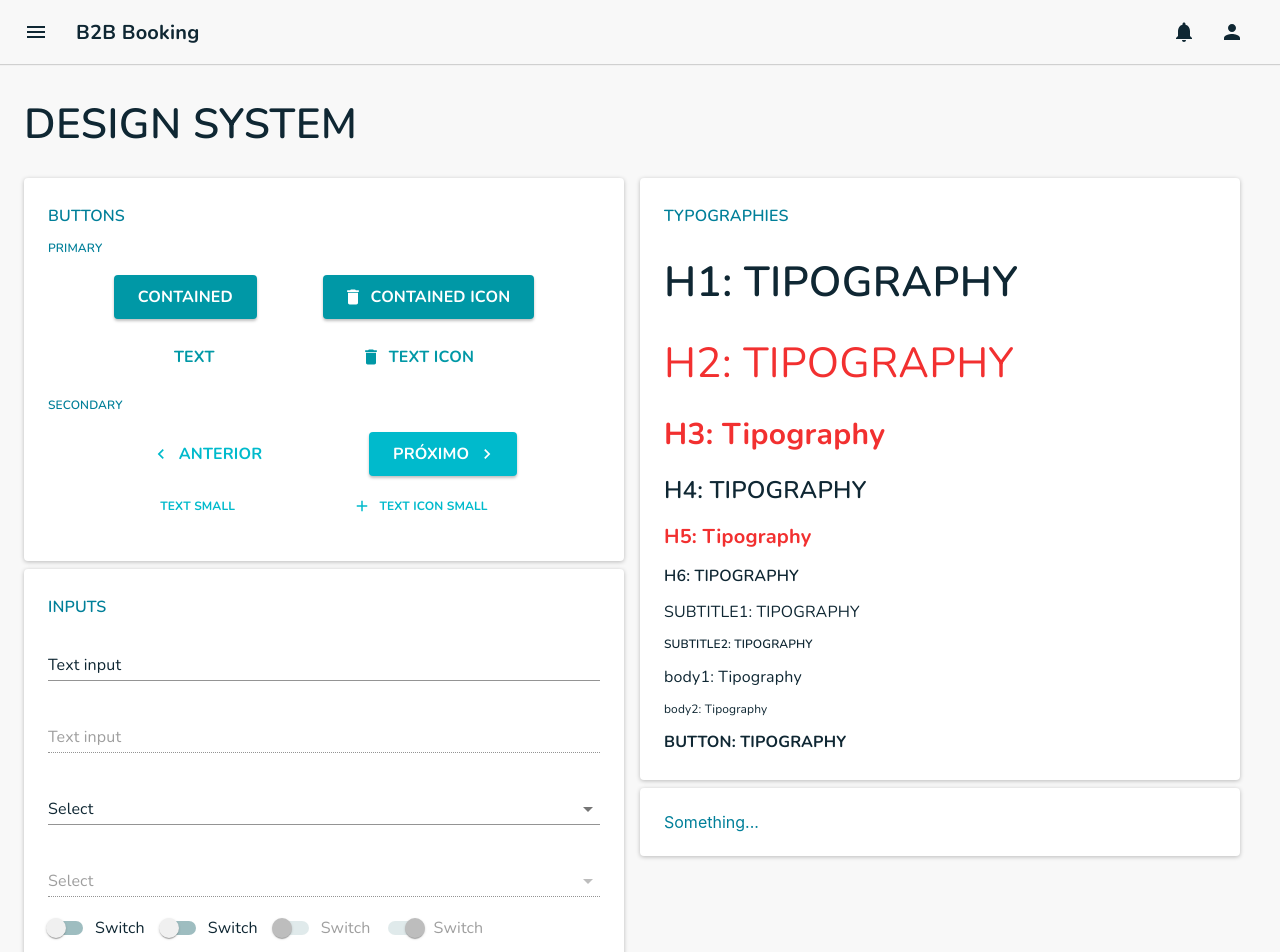
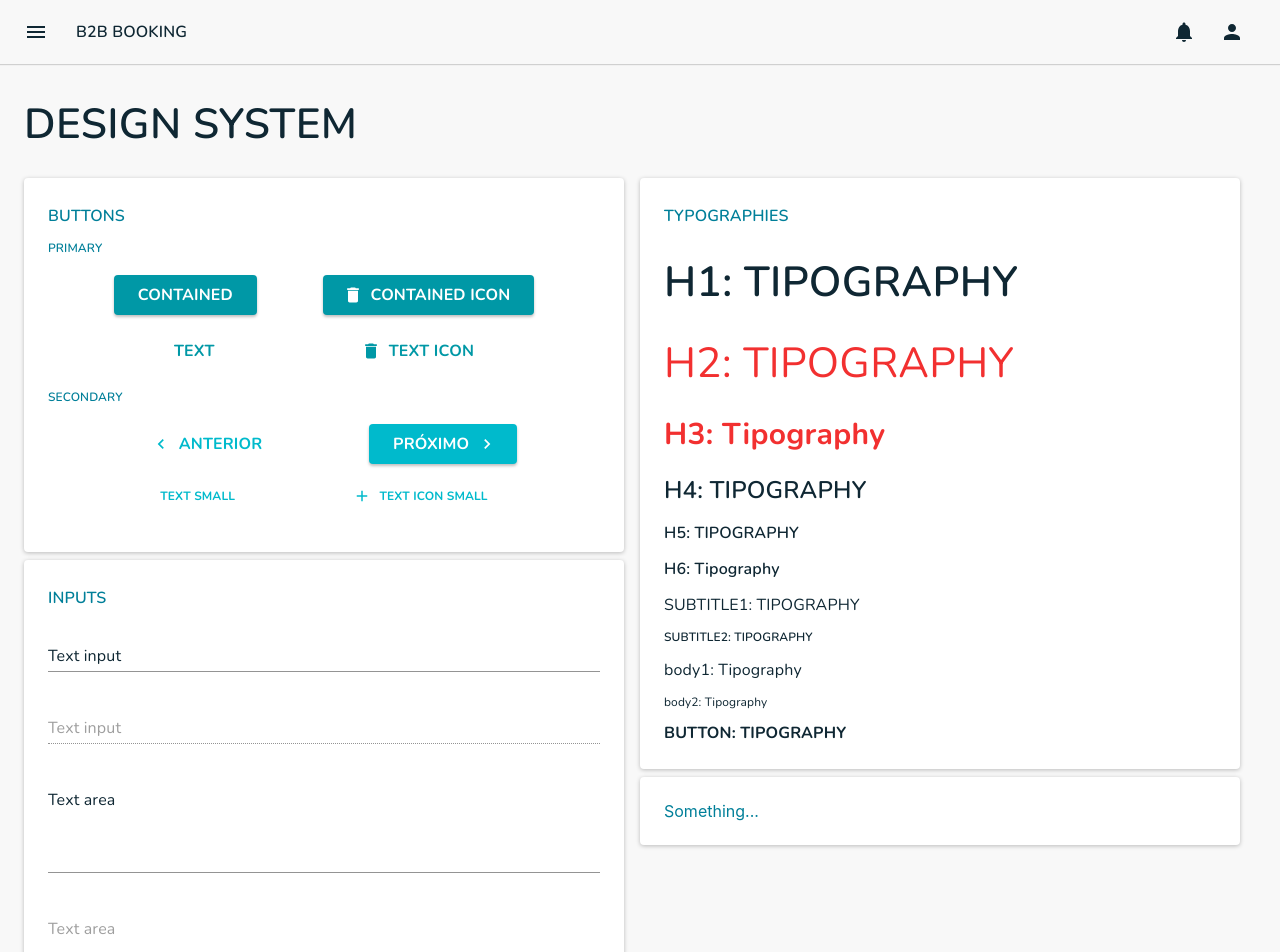
Before and after one commit to matheuskerpen/material-ui-theme, a React (Create React App) app: page / in a window 1280 px wide. Shown: the top 952 px of the page. Built offline with nearby package versions, Linux system fonts and the light colour scheme.

Commit message:
theme and lint warnings

```diff
--- a/src/App.tsx
+++ b/src/App.tsx
@@ -6,7 +6,7 @@ import Butons from "./components/butons";
 import Typographies from "./components/typographies";
 import Inputs from "./components/Inpupts";
 
-function App() {
+function App():React.ReactElement {
   return (
     <ThemeProvider theme={theme}>
       <MenuAppBar />
--- a/src/components/AppBar.tsx
+++ b/src/components/AppBar.tsx
@@ -23,7 +23,7 @@ const useStyles = makeStyles((theme: Theme) =>
   }),
 );
 
-export default function MenuAppBar() {
+export default function MenuAppBar():React.ReactElement {
   const classes = useStyles();
   const [anchorEl, setAnchorEl] = React.useState<null | HTMLElement>(null);
   const open = Boolean(anchorEl);
--- a/src/components/B2bRadio.tsx
+++ b/src/components/B2bRadio.tsx
@@ -36,7 +36,7 @@ function B2bRadioCheckedIcon() {
 
 
 export default class B2bRadio extends React.Component {
-    render() {
+    render():JSX.Element {
         return (
             <Radio {...this.props} icon={<B2bRadioIcon />} checkedIcon={<B2bRadioCheckedIcon />} />
         )
--- a/src/components/Inpupts.tsx
+++ b/src/components/Inpupts.tsx
@@ -2,7 +2,7 @@ import React from 'react';
 import { Card, FormControlLabel, TextField, Typography, Switch, RadioGroup, Checkbox } from '@material-ui/core';
 import B2bRadio from "./B2bRadio";
 
-export default function Inputs() {
+export default function Inputs():React.ReactElement {
     const [value, setValue] = React.useState('female');
 
     const handleChangeRadioGroup = (event: React.ChangeEvent<HTMLInputElement>) => {
@@ -20,15 +20,16 @@ export default function Inputs() {
 
     return (
         <Card>
-            <Typography variant="h6" color="textPrimary">Inputs</Typography>
-            <TextField placeholder="Placeholder" label="Text input" fullWidth={true} />
-            <TextField label="Text input" fullWidth={true} disabled />
+            <Typography variant="h5" color="textPrimary">Inputs</Typography>
+            <TextField label="Text input" placeholder="Placeholder" fullWidth={true} />
+            <TextField label="Text input" placeholder="Placeholder" fullWidth={true} disabled />
+            <TextField multiline rows={4} label="Text area" placeholder="Placeholder" fullWidth={true} />
+            <TextField multiline rows={4} label="Text area" placeholder="Placeholder" fullWidth={true} disabled />
             <TextField select label="Select" fullWidth={true} />
             <TextField select label="Select" fullWidth={true} disabled />
             <FormControlLabel control={<Switch />} label="Switch" />
-            <FormControlLabel control={<Switch />} label="Switch" />
             <FormControlLabel control={<Switch />} label="Switch" disabled />
-            <FormControlLabel control={<Switch checked={true}/>} label="Switch" disabled />
+            <FormControlLabel control={<Switch checked={true} />} label="Switch" disabled />
             <RadioGroup aria-label="gender" name="gender1" value={value} onChange={handleChangeRadioGroup}>
                 <FormControlLabel value="female" control={<B2bRadio />} label="hey" />
                 <FormControlLabel value="other" control={<B2bRadio />} label="Other" />
--- a/src/components/butons.tsx
+++ b/src/components/butons.tsx
@@ -3,10 +3,10 @@ import { Button, Typography, Card } from '@material-ui/core';
 import theme from "../theme"
 import { KeyboardArrowRight, KeyboardArrowLeft, Delete, Add } from '@material-ui/icons';
 
-export default function Butons() {
+export default function Butons():React.ReactElement {
   return (
     <Card>
-      <Typography style={{ marginBottom: theme.spacing(1) }} color="textPrimary" variant="h6">
+      <Typography style={{ marginBottom: theme.spacing(1) }} color="textPrimary" variant="h5">
         Buttons
       </Typography>
       <Typography style={{ marginBottom: theme.spacing(1) }} color="textPrimary" variant="subtitle2">
--- a/src/components/typographies.tsx
+++ b/src/components/typographies.tsx
@@ -2,10 +2,10 @@ import { Card, Typography } from '@material-ui/core'
 import React from 'react'
 import theme from '../theme'
 
-export default function Typographies() {
+export default function Typographies():React.ReactElement {
     return (
         <Card>
-            <Typography style={{ marginBottom: theme.spacing(2) }} color="textPrimary" variant="h6">
+            <Typography style={{ marginBottom: theme.spacing(2) }} color="textPrimary" variant="h5">
                 TYPOGRAPHies
             </Typography>
             <Typography style={{ marginBottom: theme.spacing(1) }} variant="h1">
@@ -20,7 +20,7 @@ export default function Typographies() {
             <Typography style={{ marginBottom: theme.spacing(1) }} variant="h4">
                 H4: Tipography
             </Typography>
-            <Typography style={{ marginBottom: theme.spacing(1), color: "#F23030" }} variant="h5">
+            <Typography style={{ marginBottom: theme.spacing(1) }} variant="h5">
                 H5: Tipography
             </Typography>
             <Typography style={{ marginBottom: theme.spacing(1) }} variant="h6">
--- a/src/theme.tsx
+++ b/src/theme.tsx
@@ -84,17 +84,18 @@ const theme = createMuiTheme({
             textTransform: "uppercase"
         },
         h5: {
-            fontWeight: 700,
-            fontSize: "1.25rem",
-            lineHeight: 1.75,
-            letterSpacing: "0.00938em",
-        },
-        h6: {
             fontWeight: 600,
             fontSize: "1rem",
             lineHeight: 1.75,
             letterSpacing: "0.00938em",
             textTransform: "uppercase"
+        },
+        h6: {
+            fontWeight: 600,
+            fontSize: "1rem",
+            lineHeight: "1.75",
+            letterSpacing: "0.00938em",
+            textTransform: "none"
         },
         subtitle1: {
             fontWeight: 300,
@@ -125,7 +126,7 @@ const theme = createMuiTheme({
         button: {
             fontWeight: 700,
             fontSize: "1rem",
-            lineHeight: 1.75,
+            lineHeight: "24px",
             letterSpacing: "0.00938em",
         }
     },
```
Also changed, not shown: package.json (+8 -0 lines), .eslintrc.js (added), .prettierrc.js (added), 2 other files (tests, documents, lock files or other folders).
